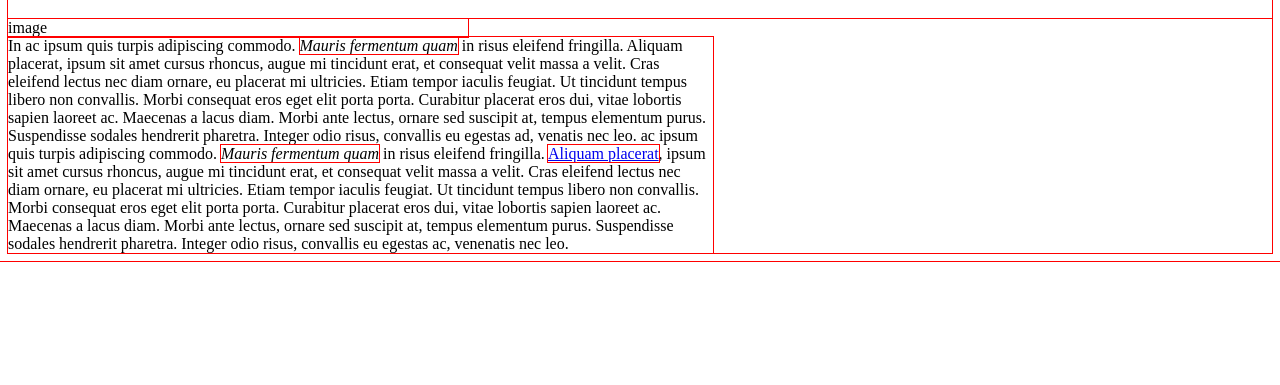
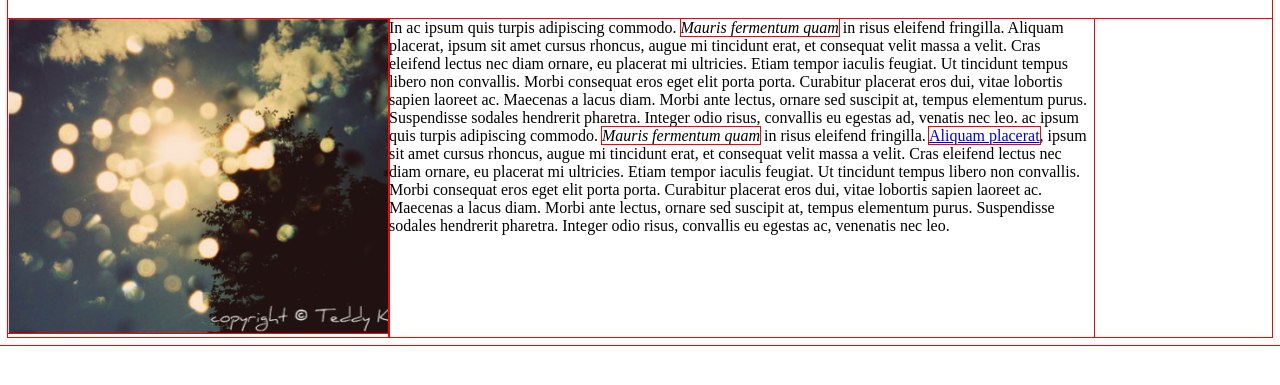
Before and after one commit to foresterr/portfolio_udacity_fend, a plain HTML site: page toplist/index.html in a window 1280 px wide. Shown: the part 61-446 px from the top of the page. Drawn offline with Linux system fonts and the light colour scheme.

Commit message:
feat: Add image

```diff
--- a/toplist/index.html
+++ b/toplist/index.html
@@ -2,11 +2,12 @@
 <html>
 <head>
     <link rel="stylesheet" href="style.css">
+    <title>My app portfolio</title>
 </head>
 <body>
     <h1 class="title">My App</h1>
     <div class="app">
-        <div class="screenshot">image</div>
+        <div class="screenshot"><img src="images/app.png" alt="App screenshot"></div>
         <div class="description">In ac ipsum quis turpis adipiscing commodo. <em>Mauris fermentum quam</em> in risus eleifend fringilla. Aliquam placerat, ipsum sit amet cursus rhoncus, augue mi tincidunt erat, et consequat velit massa a velit. Cras eleifend lectus nec diam ornare, eu placerat mi ultricies. Etiam tempor iaculis feugiat. Ut tincidunt tempus libero non convallis. Morbi consequat eros eget elit porta porta. Curabitur placerat eros dui, vitae lobortis sapien laoreet ac. Maecenas a lacus diam. Morbi ante lectus, ornare sed suscipit at, tempus elementum purus. Suspendisse sodales hendrerit pharetra. Integer odio risus, convallis eu egestas ad, venatis nec leo. ac ipsum quis turpis adipiscing commodo. <em>Mauris fermentum quam</em> in risus eleifend fringilla. <a href="#">Aliquam placerat</a>, ipsum sit amet cursus rhoncus, augue mi tincidunt erat, et consequat velit massa a velit. Cras eleifend lectus nec diam ornare, eu placerat mi ultricies. Etiam tempor iaculis feugiat. Ut tincidunt tempus libero non convallis. Morbi consequat eros eget elit porta porta. Curabitur placerat eros dui, vitae lobortis sapien laoreet ac. Maecenas a lacus diam. Morbi ante lectus, ornare sed suscipit at, tempus elementum purus. Suspendisse sodales hendrerit pharetra. Integer odio risus, convallis eu egestas ac, venenatis nec leo.</div>
     </div>
 </body>
--- a/toplist/style.css
+++ b/toplist/style.css
@@ -3,10 +3,11 @@
 }
 
 * {
-    -webkit-box-sizing: border-box;
-    -moz-box-sizing: border-box;
-    -ms-box-sizing: border-box;
     box-sizing: border-box;
+}
+
+.app {
+    display: flex
 }
 
 .screenshot {
```
Also changed, not shown: toplist/images/app.png (added).
